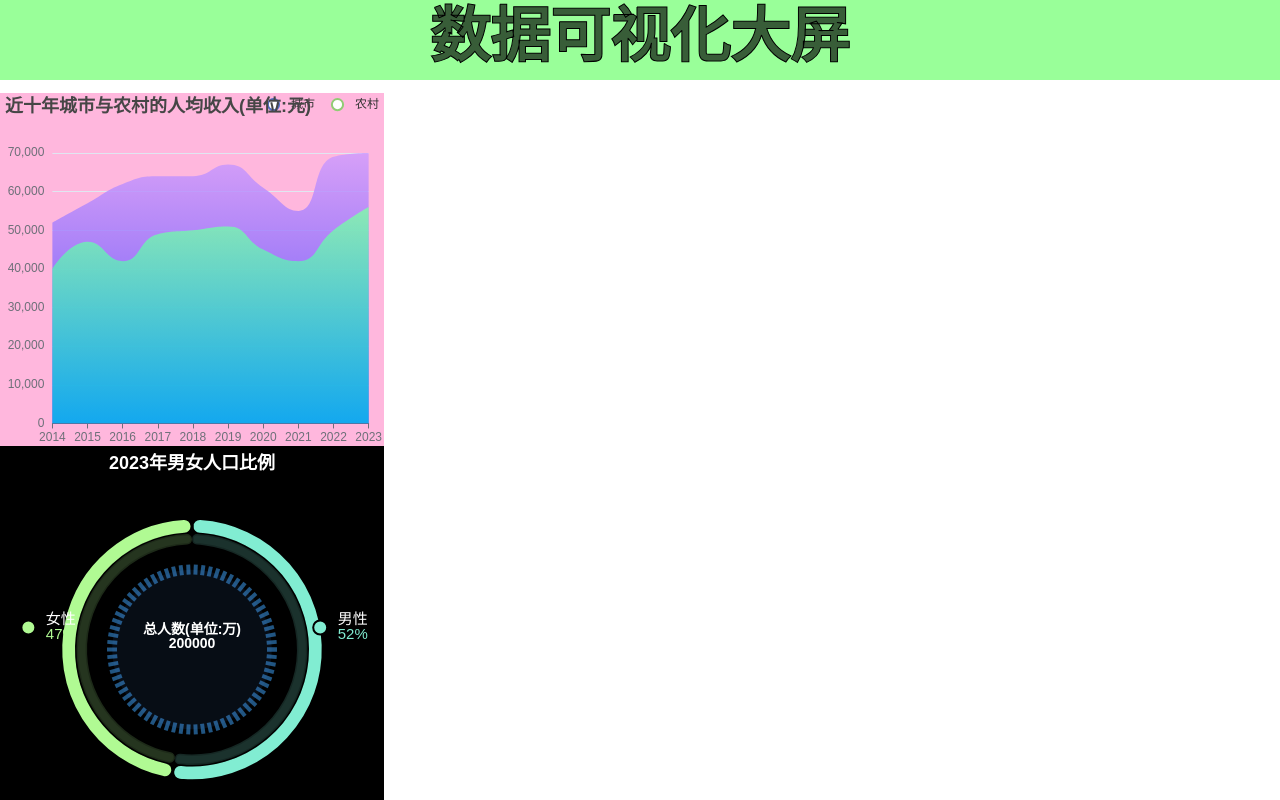
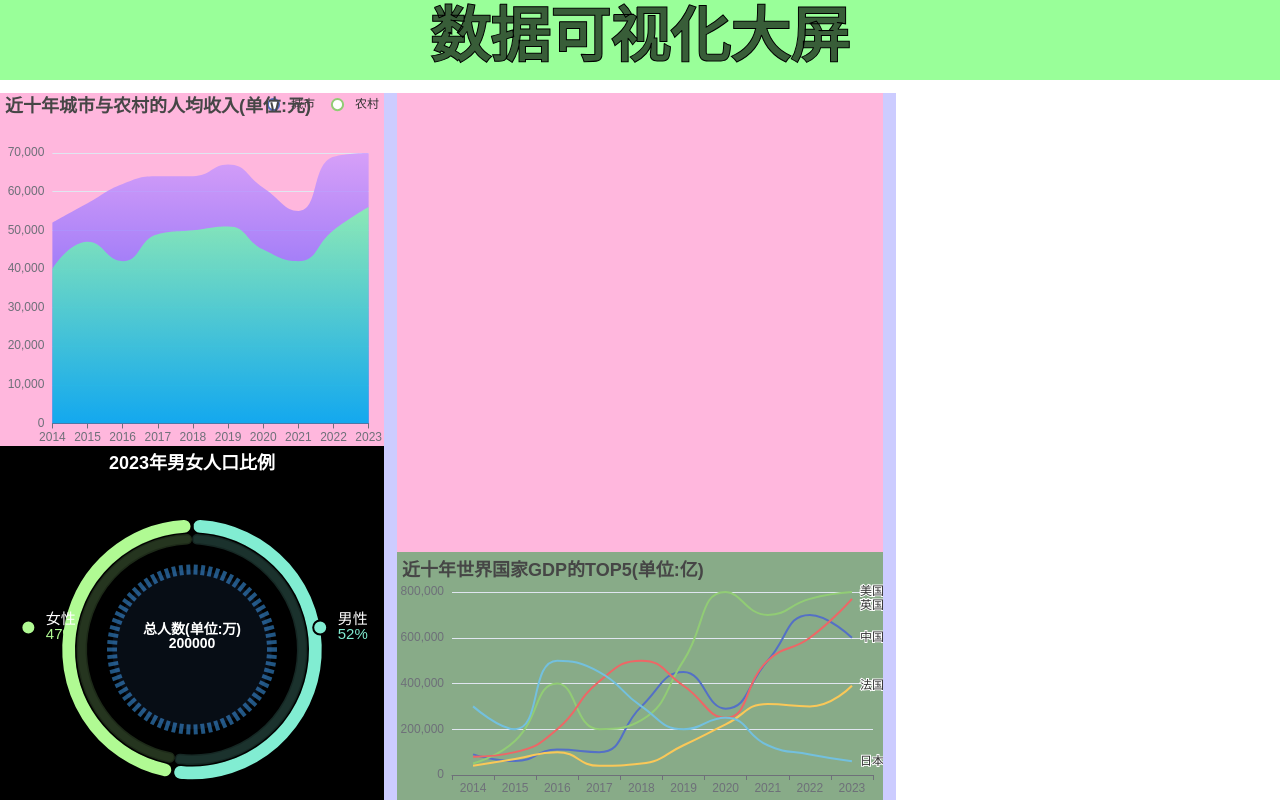
Before and after one commit to konipabai/data_visualization, a Vue app: page / in a window 1280 px wide. Built offline with nearby package versions, Linux system fonts and the light colour scheme.

Commit message:
动态排序折线图

```diff
--- a/src/App.vue
+++ b/src/App.vue
@@ -2,6 +2,7 @@
 import strokeAnimation from './components/strokeAnimation/index.vue'
 import lineChart from './components/line/index.vue'
 import pieChart from './components/pie/index.vue'
+import lineRace from './components/lineRace/index.vue'
 </script>
 
 <template>
@@ -20,7 +21,9 @@ import pieChart from './components/pie/index.vue'
       </div>
       <div class="box-main-center">
         <div class="box-main-center-top"></div>
-        <div class="box-main-center-bottom"></div>
+        <div class="box-main-center-bottom">
+          <lineRace></lineRace>
+        </div>
       </div>
       <div class="box-main-right">
         <div class="box-main-right-top"></div>
@@ -78,18 +81,18 @@ body,
       width: 40%;
       padding: 0 1%;
       box-sizing: border-box;
-      // background-color: #CCCCFF;
+      background-color: #CCCCFF;
       &-top{
         height: 65%;
         width: 100%;
-        // background-color: #FFB7DD;
+        background-color: #FFB7DD;
       }
       &-bottom{
         box-sizing: border-box;
         padding-top: 1%;
         height: 35%;
         width: 100%;
-        // background-color: #FFB7DD;
+        background-color: #88ab88;
       }
     }
     &-right{
--- /dev/null
+++ b/src/components/lineRace/data.ts
@@ -0,0 +1,38 @@
+import type { lineRaceType } from "./type"
+
+export const yearList: string[] = [
+    '2014', '2015', '2016', '2017', '2018', '2019', '2020', '2021', '2022', '2023'
+]
+
+export const lineRaceData: lineRaceType[] = [
+    {
+        Country: "中国",
+        data:[
+            90000, 61000, 111000, 100000, 300000, 450000, 290000, 500000, 700000, 600000
+        ]
+    },
+    {
+        Country: "美国",
+        data:[
+            50000, 150000, 400000, 200000, 240000, 500000, 800000, 700000, 770000, 800000
+        ]
+    },
+    {
+        Country: "法国",
+        data:[
+            40000, 70000, 100000, 40000, 50000, 130000, 221000, 310000, 300000, 390000
+        ]
+    },
+    {
+        Country: "英国",
+        data:[
+            80000, 100000, 200000, 410000, 500000, 390000, 250000, 500000, 600000, 770000
+        ]
+    },
+    {
+        Country: "日本",
+        data:[
+            300000, 200000, 500000, 450000, 300000, 200000, 250000, 130000, 90000, 60000
+        ]
+    }
+]
--- /dev/null
+++ b/src/components/lineRace/index.vue
@@ -0,0 +1,92 @@
+<template>
+    <div id="lineRace">
+
+    </div>
+</template>
+
+<script setup lang='ts'>
+import { getCurrentInstance, onMounted } from 'vue'
+import { lineRaceData, yearList } from './data'
+
+const { proxy }: any = getCurrentInstance()
+const echarts = proxy.$echarts
+type EChartsOption = echarts.EChartsOption
+
+const CountryData: any = []
+let yearData: string[] = []
+
+onMounted(() => {
+    manageData()
+    initEcharts()
+})
+
+const manageData = () => {
+    yearData = yearList
+    for (let i = 0; i < lineRaceData.length; i++) {
+        CountryData.push({
+            data: lineRaceData[i].data,
+            type: 'line',
+            smooth: true,
+            showSymbol: false,
+            endLabel: {
+                show: true,
+                formatter: function () {
+                    return lineRaceData[i].Country;
+                }
+            },
+            labelLayout: {
+                moveOverlap: 'shiftY'
+            },
+            emphasis: {
+                focus: 'series'
+            },
+        })
+    }
+}
+
+const initEcharts = () => {
+    const myChart = echarts.init(document.getElementById('lineRace'))
+    const option: EChartsOption = {
+        animationDuration: 5000,
+        title: {
+            text: '近十年世界国家GDP的TOP5(单位:亿)',
+            textStyle: {
+                fontSize: 18
+            }
+        },
+        xAxis: {
+            type: 'category',
+            data: yearData
+        },
+        yAxis: {
+            type: 'value'
+        },
+        tooltip: {
+            order: 'valueDesc',
+            trigger: 'axis',
+            axisPointer: {
+                type: 'cross',
+                label: {
+                    backgroundColor: '#6a7985'
+                }
+            }
+        },
+        grid: {
+            left: 55,
+            right: 10,
+            top: 35,
+            bottom: 25
+        },
+        series: CountryData
+    };
+    myChart.setOption(option);
+}
+
+</script>
+
+<style scoped>
+#lineRace {
+    height: 100%;
+    width: 100%;
+}
+</style>
--- /dev/null
+++ b/src/components/lineRace/type.ts
@@ -0,0 +1,4 @@
+export interface lineRaceType {
+    Country: string;
+    data: number[];
+}
```
